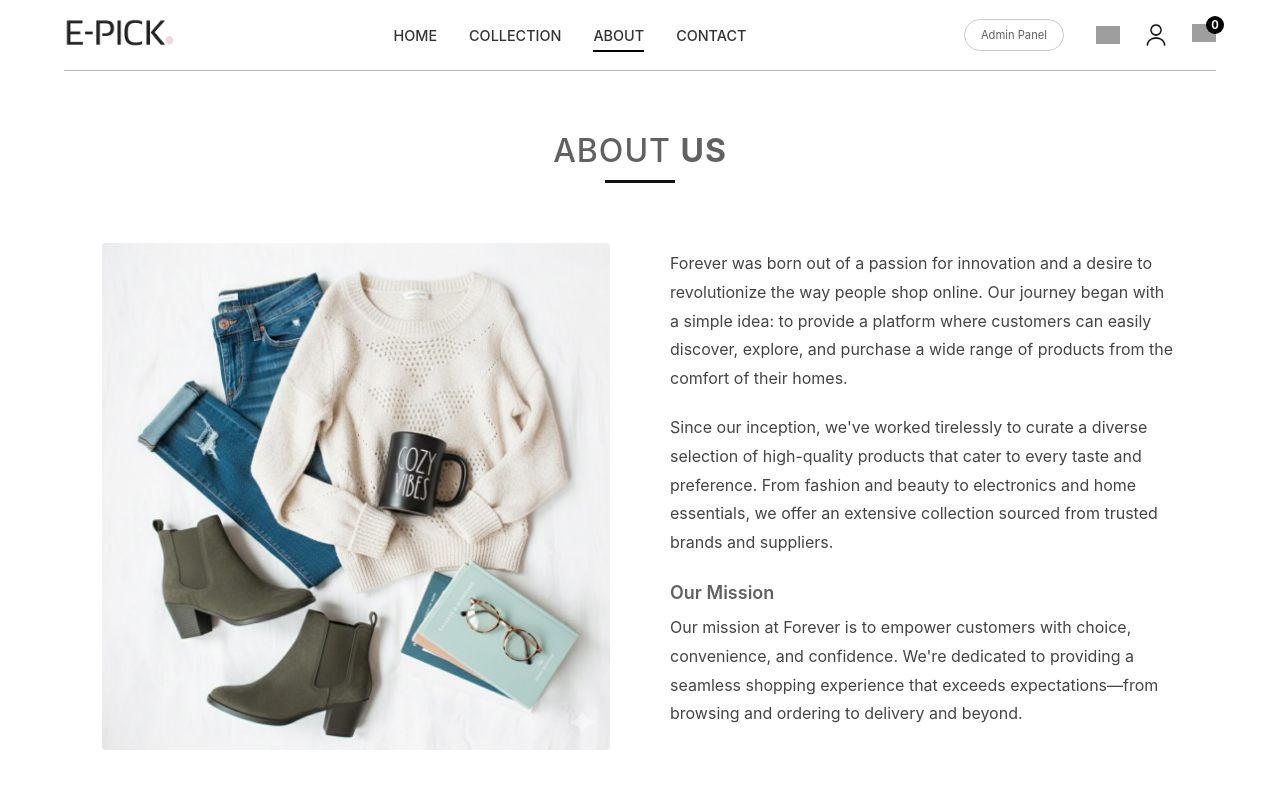
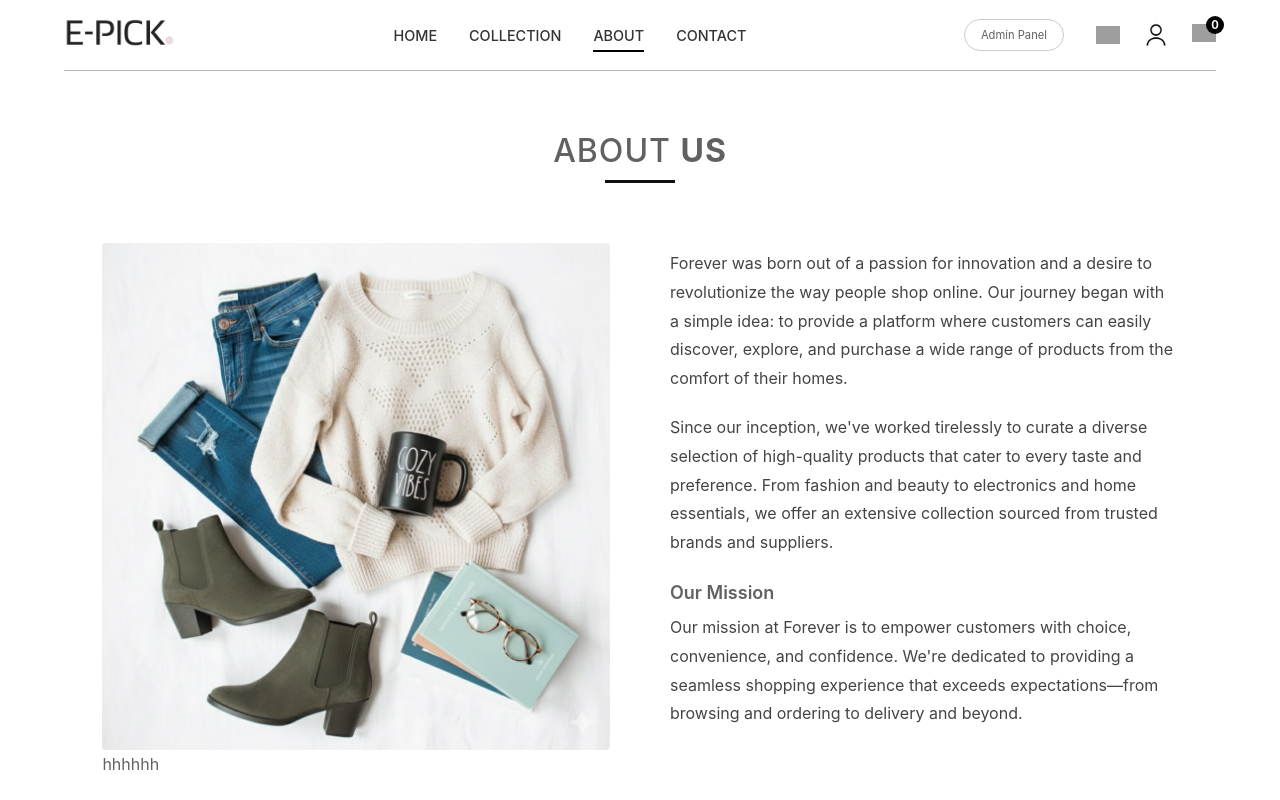
Before and after one commit to Chetannaik698/E-PICK, a React app in the folder frontend/: page /about in a window 1280 px wide. Shown: the top 800 px of the page. Built offline with nearby package versions, Linux system fonts and the light colour scheme; grey boxes are pictures that could not be loaded; the HTML template or start-up script is replaced by a standard one.

Commit message:
created divs

```diff
--- a/frontend/package.json
+++ b/frontend/package.json
@@ -19,6 +19,6 @@
     "eslint": "^8.57.0",
     "eslint-plugin-react-hooks": "^4.6.0",
     "eslint-plugin-react-refresh": "^0.4.5",
-    "vite": "^5.2.0"
+    "vite": "^7.3.1"
   }
 }
--- a/frontend/src/pages/About.jsx
+++ b/frontend/src/pages/About.jsx
@@ -50,6 +50,10 @@ const About = () => {
             </p>
           </div>
         </div>
+        <div className="text">
+
+        </div>
+        <div className="div">hhhhhh</div>
       </section>
 
       <Discount />
--- a/frontend/src/styles/About.css
+++ b/frontend/src/styles/About.css
@@ -63,3 +63,8 @@
   font-size: 18px;
   font-weight: 600;
 }
+
+
+.text{
+  background-color: #444;
+}
```
Also changed, not shown: 1 other file (tests, documents, lock files or other folders).
